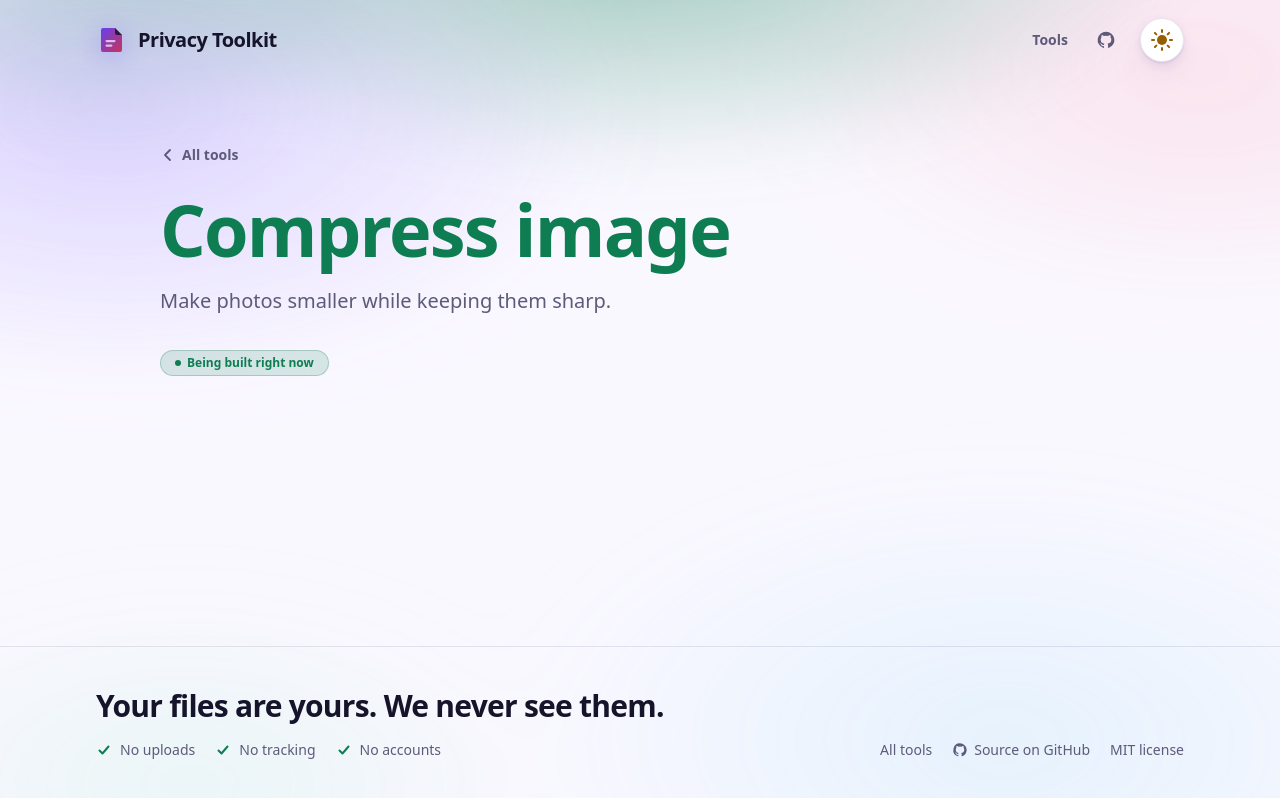
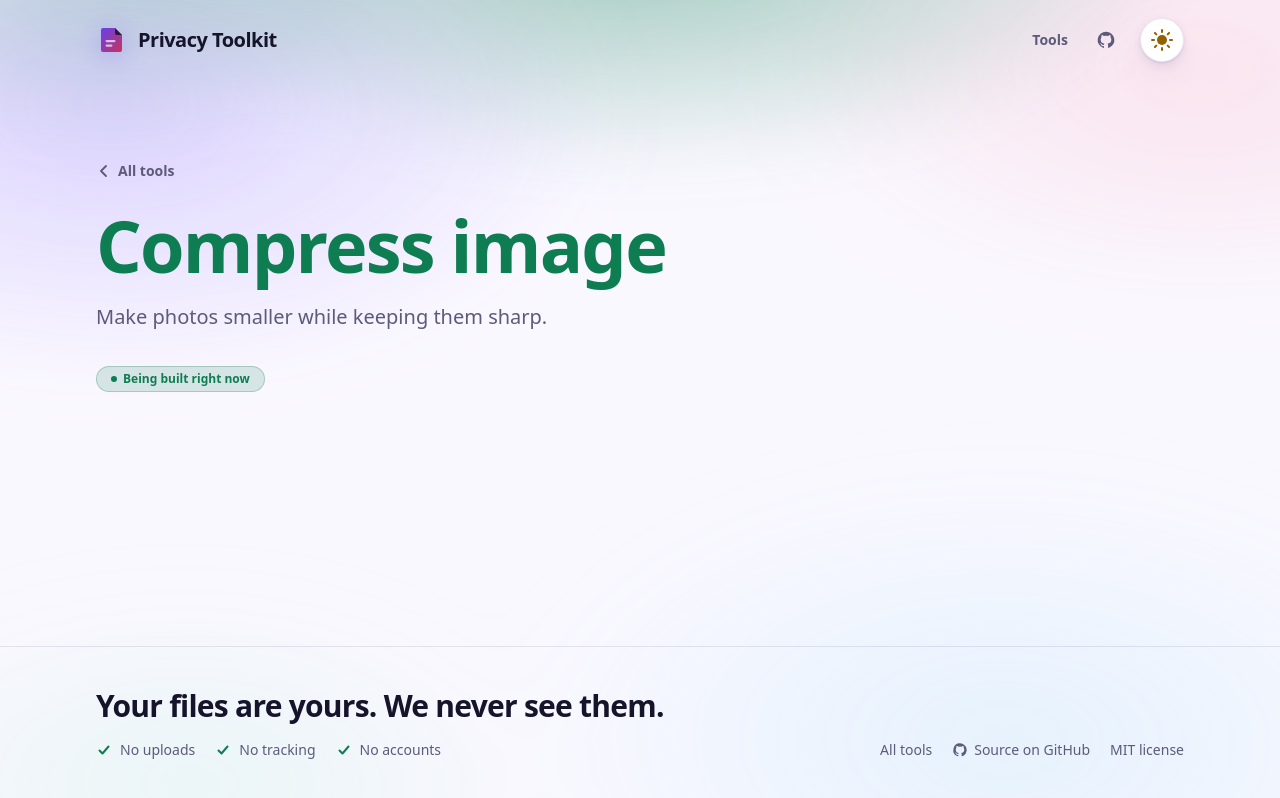
Before and after one commit to siddichandu02/privacy-toolkit, a React (Vite) app: page /#/tools/compress-image in a window 1280 px wide. Built offline with nearby package versions, Linux system fonts and the light colour scheme.

Commit message:
line up tool pages with the header

```diff
--- a/src/routes/ToolPage.tsx
+++ b/src/routes/ToolPage.tsx
@@ -16,7 +16,7 @@ function ToolPlaceholder({ tool }: { tool: ToolInfo }) {
   useDocumentTitle(tool.name);
 
   return (
-    <div className="mx-auto max-w-5xl px-4 py-16 sm:px-8">
+    <div className="mx-auto max-w-6xl px-4 pt-10 pb-8 sm:px-8 sm:pt-20">
       <Link
         to="/"
         className="inline-flex items-center gap-1.5 rounded-lg text-sm font-semibold text-muted transition-colors hover:text-fg"
```
